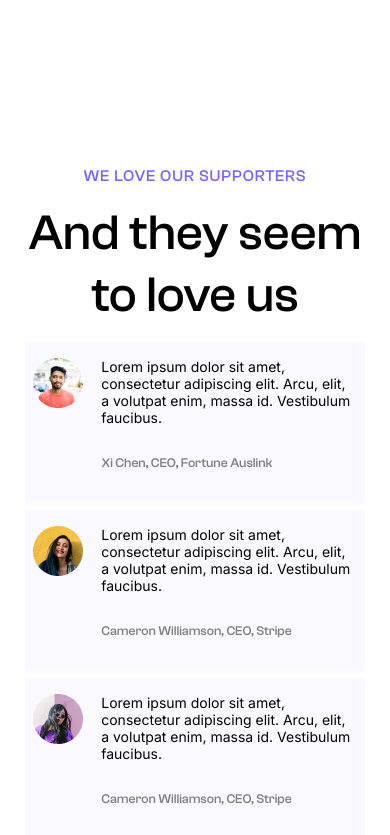
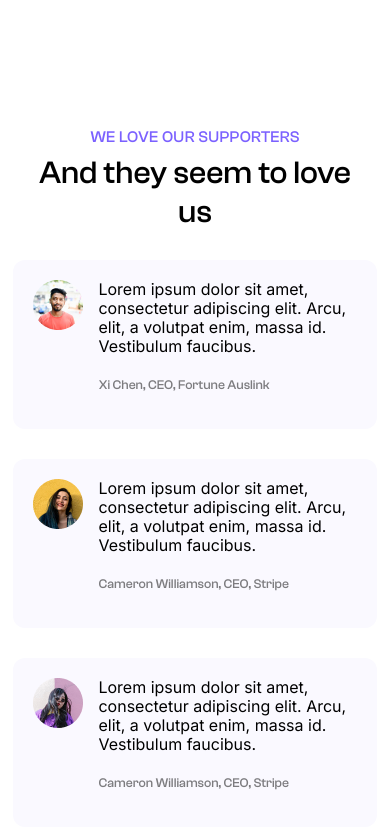
Before and after one commit to tanuj-22/booksports, a React (Create React App) app: page / in a window 390 px wide. Shown: the part 6669-7504 px from the top of the page. Built offline with nearby package versions, Linux system fonts and the light colour scheme; a web font is replaced by a local one.

Commit message:
supporters updated

```diff
--- a/src/Components/Supporters.js
+++ b/src/Components/Supporters.js
@@ -31,7 +31,7 @@ const Supporters = () => {
       <div className="supporters-cards">
         <Container fluid style={{paddingLeft:0,paddingRight:0}}>
           <Row>
-            <Col sm={12} md={4}>
+            <Col lg={4} md={12}>
               <SupporterResponse
                 img={supporter1}
                 intro="Xi Chen, CEO, Fortune Auslink"
@@ -41,7 +41,7 @@ const Supporters = () => {
                 dataAosDelay={10}
               />
             </Col>
-            <Col sm={12} md={4}>
+            <Col lg={4} md={12}>
               <SupporterResponse
                 img={supporter2}
                 intro="Cameron Williamson, CEO, Stripe"
@@ -51,7 +51,7 @@ const Supporters = () => {
                 dataAosDelay={50}
               />
             </Col>
-            <Col sm={12} md={4}>
+            <Col lg={4} md={12}>
               <SupporterResponse
                 img={supporter3}
                 intro="Cameron Williamson, CEO, Stripe"
--- a/src/css/supporters.css
+++ b/src/css/supporters.css
@@ -1,7 +1,5 @@
 .our-supporters{
     background:white;
-    padding-top: 10%;
-    padding-bottom: 8%;
 }
 
 .our-supporters .tagline1{
@@ -12,31 +10,24 @@
     letter-spacing: 1px;
     text-transform: uppercase;
     color: #7B61FF;
+    margin-bottom: 1.75%;
+
 }
+
 .our-supporters .tagline2{
     font-weight: 500;
     font-size: 50px;
     line-height: 62px;
     text-align: center;
     color: #000000;
+    margin-bottom: 4%;
 }
 .our-supporters .supporter-response-card{
-    padding: 1.5rem;
+    padding: 1.25rem;
     background: #FAF9FF;
-    margin-bottom: 2%;
-}
-@media screen and (max-width:1400px) {
-    .our-supporters .supporter-response-card{
-        padding: 1rem !important;
-    }
-    .our-supporters .supporter-response-card .supporter-info{
-        padding-left: 10px;
-    }
-}
-@media screen and (max-width:1200px) {
-    .our-supporters .supporter-response-card{
-        padding: 0.5rem 0 !important;
-    }
+    margin-top: 15px;
+    margin-bottom: 15px;
+    border-radius: 12px;
 }
 .our-supporters .supporter-response-card .container-fluid{
     padding: 0.5rem;
@@ -58,3 +49,77 @@
     color: #000000;
     opacity: 0.5;
 }
+.our-supporters .supporter-response-card .supporter-info{
+    padding-left: 2%;
+}
+.our-supporters .supporter-response-card .col-10{
+    padding-right: 14px;
+    padding-left: 14px;
+}
+@media screen and (max-width:1400px) {
+
+    .our-supporters .supporter-response-card .supporter-info{
+        padding-left: 10px;
+    }
+}
+
+
+@media screen and (max-width:1150px) {
+    .our-supporters .supporter-response-card .supporter-info{
+        padding-left: 6%;
+    }
+
+
+}
+@media screen and (max-width:991px) {
+    .our-supporters .supporter-response-card .supporter-info{
+        padding-left: 2%;
+    }
+    .our-supporters .supporter-response-card img{
+        width: 100%;
+    }
+    .our-supporters .supporter-response-card .description{
+        min-height: 50px;
+        font-style: normal;
+        font-weight: 400;
+        font-size: 16px;
+        line-height: 19px;
+    }
+
+}
+
+@media screen and (max-width:768px) {
+
+    .our-supporters .supporter-response-card .supporter-info{
+        padding-left: 2%;
+    }
+}
+@media screen and (max-width:576px) {
+    .our-supporters .tagline1{
+        font-weight: 500;
+        font-size: 16px;
+        line-height: 21px;
+        text-align: center;
+        letter-spacing: 0.4px;
+    }
+    .our-supporters .tagline2{
+        font-style: normal;
+        font-weight: 400;
+        font-size: 32px;
+        line-height: 120%;
+        text-align: center;
+    }
+    .our-supporters .supporter-response-card img{
+        width: unset;
+    }
+    .our-supporters .supporter-response-card .container-fluid{
+        padding:0;
+    }
+    .our-supporters .supporter-response-card .description{
+        min-height: 80px;
+    }
+    .our-supporters .col-md-12{
+        padding-left: 0;
+        padding-right: 0;
+    }
+}
```
